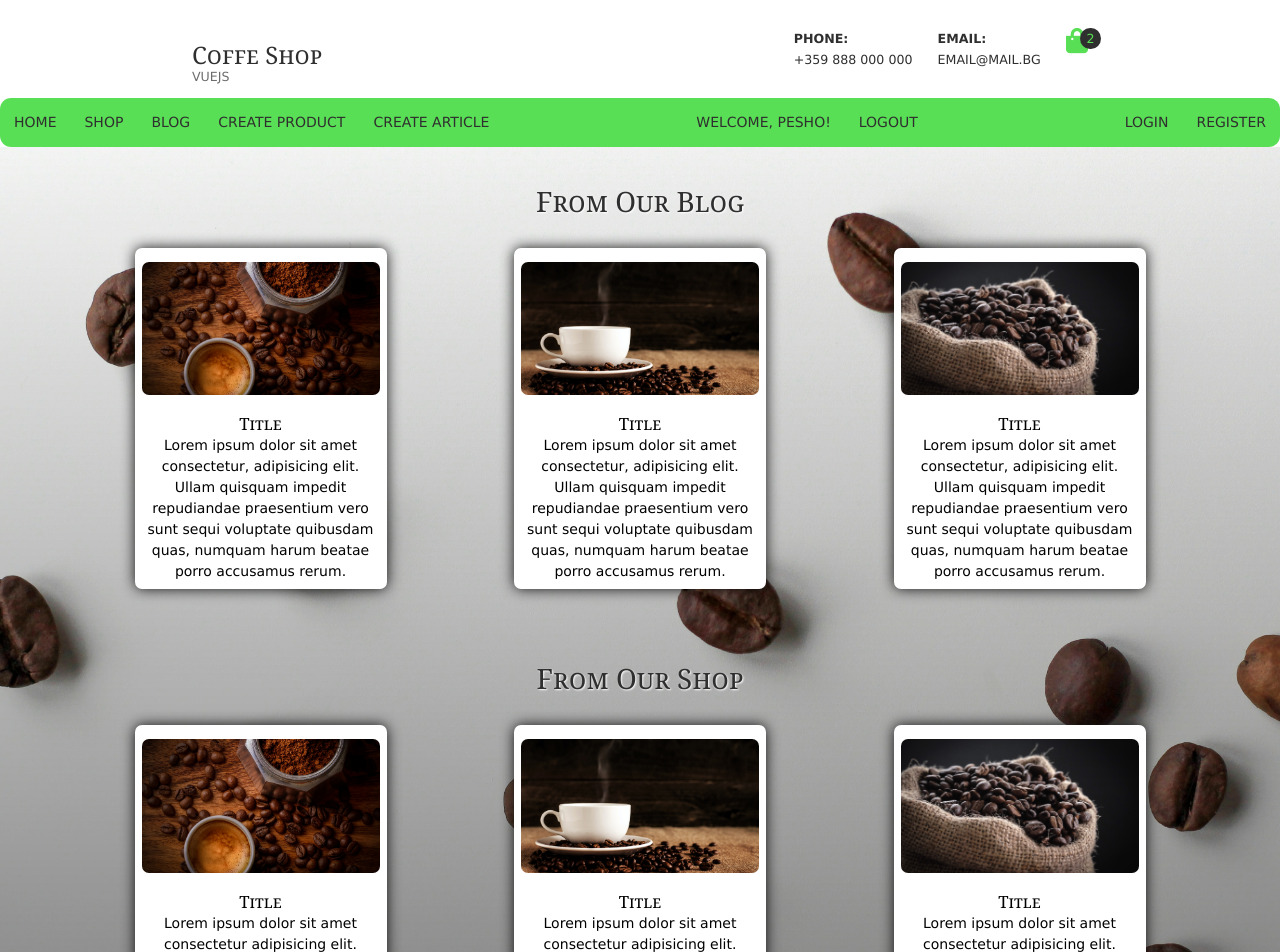
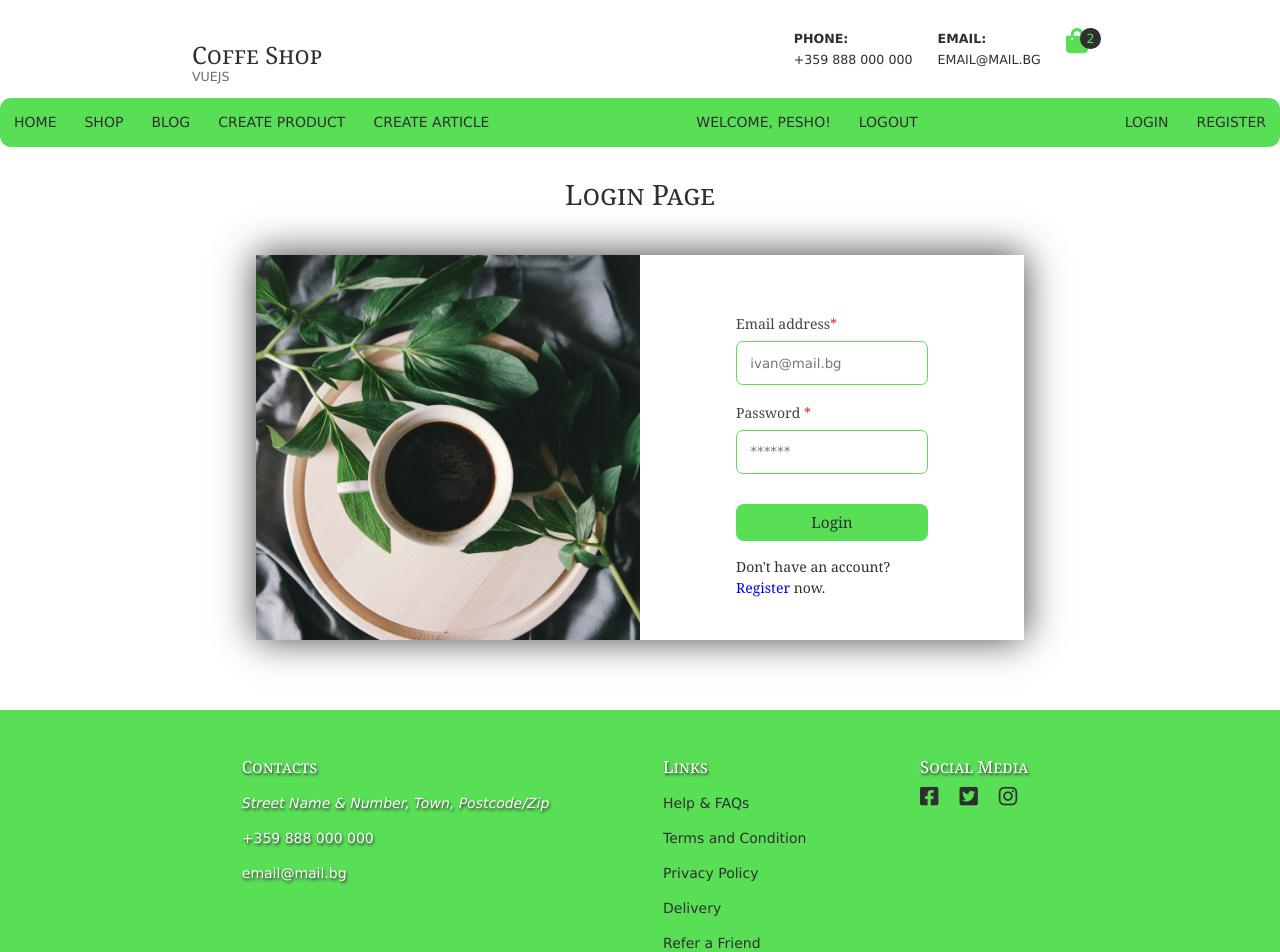
Before and after one commit to bilyananinova/VueJS, a Vue app: page /login in a window 1280 px wide. Shown: the top 952 px of the page. Built offline with nearby package versions, Linux system fonts and the light colour scheme.

Commit message:
Create router

```diff
--- a/index.html
+++ b/index.html
@@ -2,7 +2,7 @@
 <html lang="en">
   <head>
     <meta charset="UTF-8" />
-    <link rel="icon" type="image/svg+xml" href="/vue-project/public/coffee-icon.jpg" />
+    <link rel="icon" type="image/svg+xml" href="/coffee-icon.jpg" />
     <meta name="viewport" content="width=device-width, initial-scale=1.0" />
     <title>Coffee Shop</title>
   </head>
--- a/package.json
+++ b/package.json
@@ -11,7 +11,8 @@
     "lint:fix": "eslint . --fix"
   },
   "dependencies": {
-    "vue": "^3.3.8"
+    "vue": "^3.3.8",
+    "vue-router": "^4.2.5"
   },
   "devDependencies": {
     "@antfu/eslint-config": "^1.0.0",
--- a/src/App.vue
+++ b/src/App.vue
@@ -1,27 +1,19 @@
 <script>
-import Header from './components/Header.vue'
-import Footer from './components/Footer.vue'
-import Home from './views/Home.vue';
-import Register from './views/user/Register.vue';
-import Login from './views/user/Login.vue';
+import Header from './components/Header.vue';
+import Footer from './components/Footer.vue';
 
 export default {
   components: {
     Header,
-    Home,
-    Register,
-    Login,
     Footer,
-  }
-}
+  },
+};
 </script>
 
 <template>
   <Header />
   <main class="site-main">
-    <Home />
-    <!-- <Register /> -->
-    <!-- <Login /> -->
+    <router-view />
   </main>
   <Footer />
 </template>
--- a/src/components/Footer.vue
+++ b/src/components/Footer.vue
@@ -2,7 +2,9 @@
   <footer class="site-footer">
     <section class="footer-wrapper">
       <section class="contacts">
-                <h6 class="footer-title">Contacts</h6>
+        <h6 class="footer-title">
+          Contacts
+        </h6>
         <ul>
           <li>
             <address>
@@ -15,45 +17,68 @@
       </section>
 
       <section class="links">
-                <h6 class="footer-title">Links</h6>
+        <h6 class="footer-title">
+          Links
+        </h6>
         <ul>
           <li>
-                        <a href="/">Help & FAQs</a>
+            <router-link to="/">
+              Help & FAQs
+            </router-link>
           </li>
           <li>
-                        <a href="/">Terms and Condition</a>
+            <router-link to="/">
+              Terms and Condition
+            </router-link>
           </li>
           <li>
-                        <a href="/">Privacy Policy</a>
+            <router-link to="/">
+              Privacy Policy
+            </router-link>
           </li>
           <li>
-                        <a href="/">Delivery</a>
+            <router-link to="/">
+              Delivery
+            </router-link>
           </li>
           <li>
-                        <a href="/">Refer a Friend</a>
+            <router-link to="/">
+              Refer a Friend
+            </router-link>
           </li>
         </ul>
       </section>
 
       <section class="social-media">
-                <h6 class="footer-title">Social media</h6>
+        <h6 class="footer-title">
+          Social media
+        </h6>
         <ul>
           <li>
-                        <a href="/"><i class="fab fa-facebook-square"></i></a>
+            <router-link to="/">
+              <i class="fab fa-facebook-square" />
+            </router-link>
           </li>
           <li>
-                        <a href="/"><i class="fab fa-twitter-square"></i></a>
+            <router-link to="/">
+              <i class="fab fa-twitter-square" />
+            </router-link>
           </li>
           <li>
-                        <a href="/"><i class="fab fa-instagram"></i></a>
+            <router-link to="/">
+              <i class="fab fa-instagram" />
+            </router-link>
           </li>
         </ul>
       </section>
     </section>
   </footer>
   <section class="copyright">
-        <p>Copyright &copy; 2023 - All Rights Reserved -
-            <a href="/">Coffe Shop VueJS</a>
+    <p>
+      Copyright &copy; 2023 - All Rights Reserved -
+      <router-link to="/">
+        Coffe Shop VueJS
+      </router-link>
     </p>
   </section>
 </template>
--- a/src/components/Header.vue
+++ b/src/components/Header.vue
@@ -6,45 +6,71 @@
   <header class="site-header">
     <section class="header-logo">
       <h1>
-        <a href="/">Coffe Shop</a>
+        <router-link to="/">
+          Coffe Shop
+        </router-link>
       </h1>
+
       <p>VueJS</p>
     </section>
+
     <section>
       <ul class="header-contacts">
         <li><strong>Phone:</strong>+359 888 000 000</li>
         <li><strong>Email:</strong>email@mail.bg</li>
 
         <li class="cart">
-          <a href="/cart">
-            <i class="fas fa-shopping-bag"></i>
+          <router-link to="/cart">
+            <i class="fas fa-shopping-bag" />
             <span class="cart-count">2</span>
-          </a>
+          </router-link>
         </li>
-
       </ul>
     </section>
-
   </header>
 
   <nav class="mainav">
     <div>
-      <a href="/">Home</a>
-      <a href="/coffe-catalog">Shop</a>
-      <a href="/articles">Blog</a>
+      <router-link to="/">
+        Home
+      </router-link>
 
-      <a href="/coffe-catalog/create">Create product</a>
-      <a href="/articles/create">Create article</a>
-    </div>
-    <div class="user">
-      <a href="/user/#">Welcome, Pesho!</a>
-      <a href="/logout">Logout</a>
-    </div>
-    <div class="guest">
-      <a href="/login">Login</a>
-      <a href="/register">Register</a>
+      <router-link to="/coffe-catalog">
+        Shop
+      </router-link>
+
+      <router-link to="/articles">
+        Blog
+      </router-link>
+
+      <router-link to="/coffe-catalog/create">
+        Create product
+      </router-link>
+
+      <router-link to="/articles/create">
+        Create article
+      </router-link>
     </div>
 
+    <div class="user">
+      <router-link to="/user/#">
+        Welcome, Pesho!
+      </router-link>
+
+      <router-link to="/logout">
+        Logout
+      </router-link>
+    </div>
+
+    <div class="guest">
+      <router-link to="/login">
+        Login
+      </router-link>
+
+      <router-link to="/register">
+        Register
+      </router-link>
+    </div>
   </nav>
 </template>
 
--- a/src/views/Home.vue
+++ b/src/views/Home.vue
@@ -8,106 +8,113 @@ export default {
   <section class="home-wrapper">
     <h3>From Our Blog</h3>
     <section class="last-articles">
-
-            <a href="#">
+      <router-link to="#">
         <section class="home-article-card">
           <section class="home-article-image">
-                        <img src="../assets/janko-ferlic-h9Iq22JJlGk-unsplash.jpg" alt="title" />
+            <img src="../assets/janko-ferlic-h9Iq22JJlGk-unsplash.jpg" alt="title">
           </section>
           <header class="home-article-header">
             <h6>Title</h6>
           </header>
           <section class="home-article-content">
-                        <p> Lorem ipsum dolor sit amet consectetur, adipisicing elit. Ullam quisquam impedit repudiandae
+            <p>
+              Lorem ipsum dolor sit amet consectetur, adipisicing elit. Ullam quisquam impedit repudiandae
               praesentium vero sunt sequi voluptate quibusdam quas, numquam harum beatae porro accusamus
-                            rerum.</p>
+              rerum.
+            </p>
           </section>
         </section>
-            </a>
+      </router-link>
 
-            <a href="#">
+      <router-link to="#">
         <section class="home-article-card">
           <section class="home-article-image">
-                        <img src="../assets/mike-kenneally-tNALoIZhqVM-unsplash.jpg" alt="title" />
+            <img src="../assets/mike-kenneally-tNALoIZhqVM-unsplash.jpg" alt="title">
           </section>
           <header class="home-article-header">
             <h6>Title</h6>
           </header>
           <section class="home-article-content">
-                        <p> Lorem ipsum dolor sit amet consectetur, adipisicing elit. Ullam quisquam impedit repudiandae
+            <p>
+              Lorem ipsum dolor sit amet consectetur, adipisicing elit. Ullam quisquam impedit repudiandae
               praesentium vero sunt sequi voluptate quibusdam quas, numquam harum beatae porro accusamus
-                            rerum.</p>
+              rerum.
+            </p>
           </section>
         </section>
-            </a>
+      </router-link>
 
-            <a href="#">
+      <router-link to="#">
         <section class="home-article-card">
           <section class="home-article-image">
-                        <img src="../assets/tina-guina-obV_LM0KjxY-unsplash.jpg" alt="title" />
+            <img src="../assets/tina-guina-obV_LM0KjxY-unsplash.jpg" alt="title">
           </section>
           <header class="home-article-header">
             <h6>Title</h6>
           </header>
           <section class="home-article-content">
-                        <p> Lorem ipsum dolor sit amet consectetur, adipisicing elit. Ullam quisquam impedit repudiandae
+            <p>
+              Lorem ipsum dolor sit amet consectetur, adipisicing elit. Ullam quisquam impedit repudiandae
               praesentium vero sunt sequi voluptate quibusdam quas, numquam harum beatae porro accusamus
-                            rerum.</p>
+              rerum.
+            </p>
           </section>
         </section>
-            </a>
+      </router-link>
     </section>
 
     <h3>From Our Shop</h3>
     <section class="last-products">
-            <a href="#">
+      <router-link to="#">
         <section class="home-coffee-card">
           <section class="home-coffee-image">
-                        <img src="../assets/janko-ferlic-h9Iq22JJlGk-unsplash.jpg" alt="title" />
+            <img src="../assets/janko-ferlic-h9Iq22JJlGk-unsplash.jpg" alt="title">
           </section>
           <header class="home-coffee-header">
             <h6>Title</h6>
           </header>
           <section class="home-coffee-description">
-                        <p>Lorem ipsum dolor sit amet consectetur adipisicing elit. Fugiat ipsam ducimus esse perspiciatis
+            <p>
+              Lorem ipsum dolor sit amet consectetur adipisicing elit. Fugiat ipsam ducimus esse perspiciatis
               quae veritatis vel, itaque beatae, deleniti aliquid officia eum ex et cumque asperiores minima.
             </p>
           </section>
         </section>
-            </a>
+      </router-link>
 
-            <a href="#">
+      <router-link to="#">
         <section class="home-coffee-card">
           <section class="home-coffee-image">
-                        <img src="../assets/mike-kenneally-tNALoIZhqVM-unsplash.jpg" alt="title" />
+            <img src="../assets/mike-kenneally-tNALoIZhqVM-unsplash.jpg" alt="title">
           </section>
           <header class="home-coffee-header">
             <h6>Title</h6>
           </header>
           <section class="home-coffee-description">
-                        <p>Lorem ipsum dolor sit amet consectetur adipisicing elit. Fugiat ipsam ducimus esse perspiciatis
+            <p>
+              Lorem ipsum dolor sit amet consectetur adipisicing elit. Fugiat ipsam ducimus esse perspiciatis
               quae veritatis vel, itaque beatae, deleniti aliquid officia eum ex et cumque asperiores minima.
             </p>
           </section>
         </section>
-            </a>
+      </router-link>
 
-            <a href="#">
+      <router-link to="#">
         <section class="home-coffee-card">
           <section class="home-coffee-image">
-                        <img src="../assets/tina-guina-obV_LM0KjxY-unsplash.jpg" alt="title" />
+            <img src="../assets/tina-guina-obV_LM0KjxY-unsplash.jpg" alt="title">
           </section>
           <header class="home-coffee-header">
             <h6>Title</h6>
           </header>
           <section class="home-coffee-description">
-                        <p>Lorem ipsum dolor sit amet consectetur adipisicing elit. Fugiat ipsam ducimus esse perspiciatis
+            <p>
+              Lorem ipsum dolor sit amet consectetur adipisicing elit. Fugiat ipsam ducimus esse perspiciatis
               quae veritatis vel, itaque beatae, deleniti aliquid officia eum ex et cumque asperiores minima.
             </p>
           </section>
         </section>
-            </a>
-
+      </router-link>
     </section>
   </section>
 </template>
--- a/src/views/user/Login.vue
+++ b/src/views/user/Login.vue
@@ -1,34 +1,47 @@
 <script>
 export default {
 
-}
+};
 </script>
 
 <template>
   <h3>Login Page</h3>
   <div class="form-wrapper">
-
     <section class="form-img">
-            <img src="../../assets/login.jpg"
-                alt="" />
+      <img src="../../assets/login.jpg" alt="">
     </section>
 
     <section class="form-section">
-
       <form class="login-form">
         <label htmlFor="login-email">Email address<span class="required">*</span></label>
-                <input type="email" class="form-input" id="login-email" name="email" placeholder="ivan@mail.bg" />
+        <input
+          id="login-email"
+          type="email"
+          class="form-input"
+          name="email"
+          placeholder="ivan@mail.bg"
+        >
 
         <label htmlFor="login-password">Password <span class="required">*</span></label>
-                <input type="password" class="form-input" id="login-password" name="password" placeholder="******" />
+        <input
+          id="login-password"
+          type="password"
+          class="form-input"
+          name="password"
+          placeholder="******"
+        >
 
-                <button type="submit" class="login-button">Login</button>
+        <button type="submit" class="login-button">
+          Login
+        </button>
 
-                <p>Don't have an account?
-                    <a href="/register">Register</a> now.
+        <p>
+          Don't have an account?
+          <router-link to="/register">
+            Register
+          </router-link> now.
         </p>
       </form>
-
     </section>
   </div>
 </template>
@@ -112,5 +125,4 @@ export default {
     content: '';
     display: block;
 }
-
 </style>
--- a/src/views/user/Register.vue
+++ b/src/views/user/Register.vue
@@ -1,41 +1,66 @@
 <script>
 export default {
 
-}
+};
 </script>
 
 <template>
   <h3>Registration Page</h3>
   <section class="form-wrapper">
     <section class="form-section">
-
       <form class="register-form">
         <label for="register-name">Name <span class="required">*</span></label>
-                <input type="text" class="form-input" id="register-name" name="name" placeholder="Ivan Ivanov" />
+        <input
+          id="register-name"
+          type="text"
+          class="form-input"
+          name="name"
+          placeholder="Ivan Ivanov"
+        >
 
         <label for="register-email">Email address<span class="required">*</span></label>
-                <input type="email" class="form-input" id="register-email" name="email" placeholder="ivan@mail.bg" />
+        <input
+          id="register-email"
+          type="email"
+          class="form-input"
+          name="email"
+          placeholder="ivan@mail.bg"
+        >
 
         <label for="register-password">Password <span class="required">*</span></label>
-                <input type="password" class="form-input" id="register-password" name="password" placeholder="******" />
+        <input
+          id="register-password"
+          type="password"
+          class="form-input"
+          name="password"
+          placeholder="******"
+        >
 
         <label for="register-repeat-password">Repeat Password <span class="required">*</span></label>
-                <input type="password" class="form-input" id="register-repeat-password" name="rePassword"
-                    placeholder="******" />
+        <input
+          id="register-repeat-password"
+          type="password"
+          class="form-input"
+          name="rePassword"
+          placeholder="******"
+        >
 
-                <button type="submit" class="register-button">Register</button>
+        <button type="submit" class="register-button">
+          Register
+        </button>
 
-                <p>Already have an account...
-                    <a href="/login">Login</a> now.
+        <p>
+          Already have an account...
+          <router-link to="/login">
+            Login
+          </router-link> now.
         </p>
       </form>
     </section>
 
     <section class="form-img">
-            <img src="../../assets/register.jpg"
-                alt="" />
+      <img src="../../assets/register.jpg" alt="">
     </section>
-
   </section>
 </template>
 
@@ -118,6 +143,4 @@ export default {
   content: '';
   display: block;
 }
-
-
 </style>
```
Also changed, not shown: src/main.js (+7 -4 lines), src/routes/index.js (added, +17 -0 lines), 1 other file (tests, documents, lock files or other folders). Lines whose indentation alone changed are shown as unchanged.
